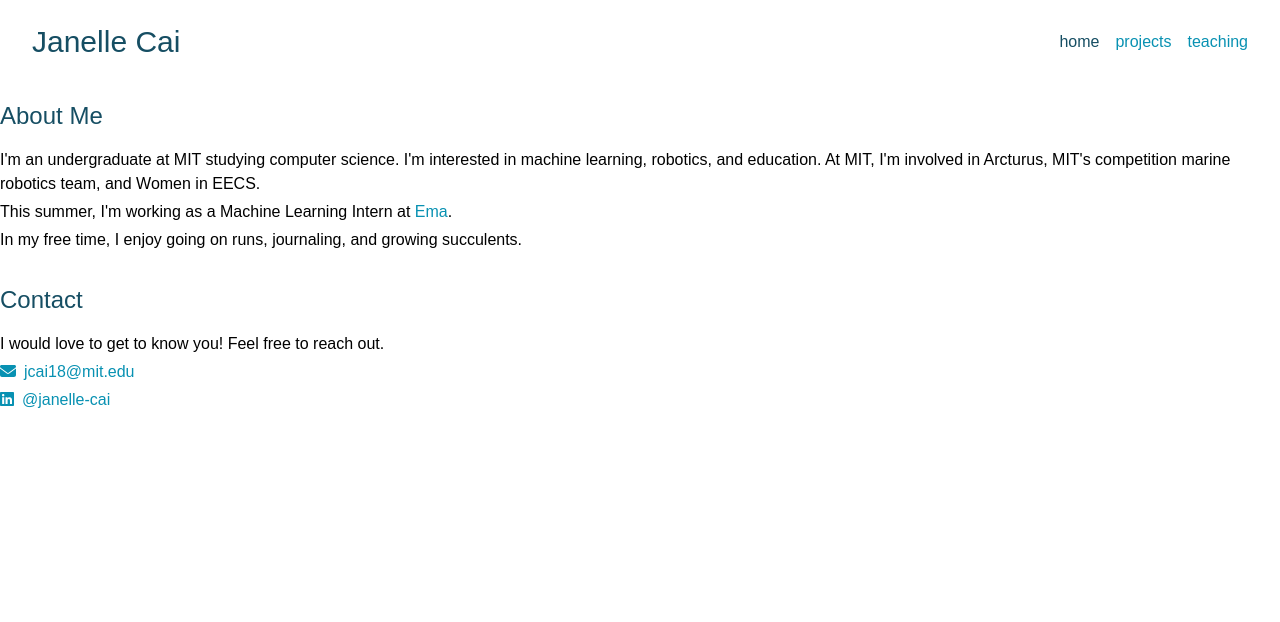
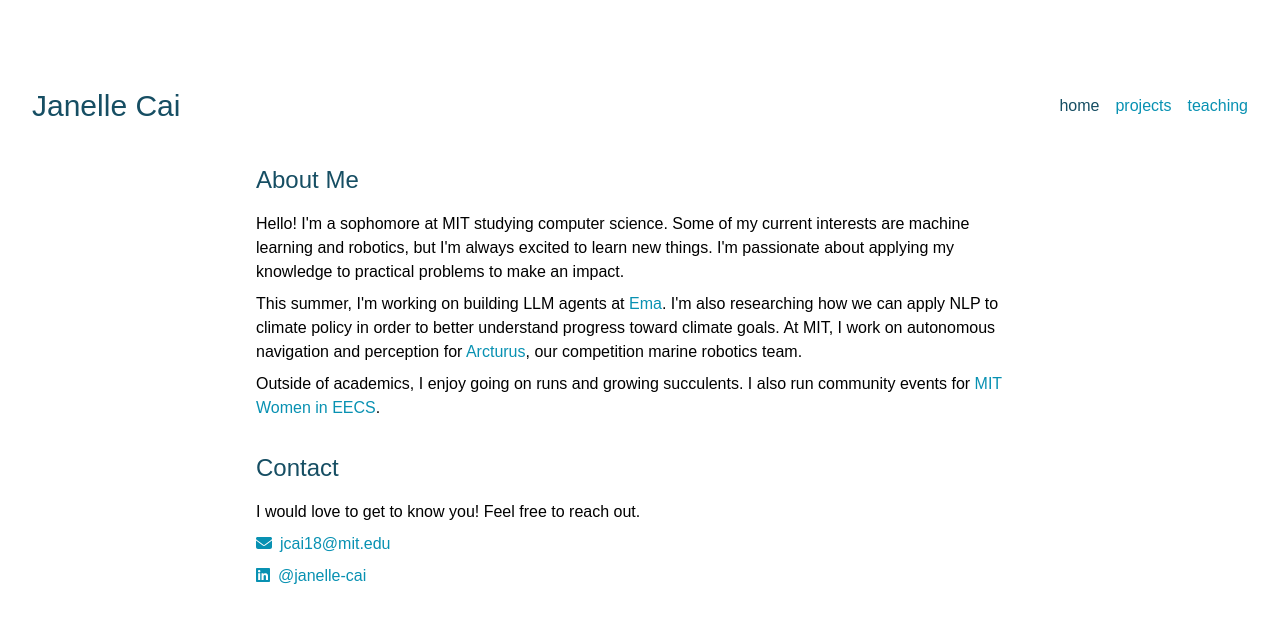
Before and after one commit to JanelleCai/janellecai.github.io, a React (Create React App) app: page / in a window 1280 px wide. Shown: the top 622 px of the page. Built offline with nearby package versions, Linux system fonts and the light colour scheme.

Commit message:
update homepage content and css

```diff
--- a/src/App.js
+++ b/src/App.js
@@ -8,9 +8,9 @@ import Teaching from './pages/Teaching';
 function App() {
   return (
     <Router>
-      <div className="App font-reg">
+      <div className="App font-reg mt-16">
         <Navbar />
-        <main className="container mx-auto mt-4 text-left">
+        <main className="mx-auto mt-4 text-left">
           <Routes>
             <Route path="/" element={<Home />} />
             <Route path="/projects" element={<Projects />} />
--- a/src/index.css
+++ b/src/index.css
@@ -30,6 +30,10 @@ code {
   @apply inline hover:text-cyan-900 text-cyan-600 transition-all;
 }
 
+.card-link {
+  @apply inline hover:text-cyan-900 text-cyan-600 transition-all;
+}
+
 .button-border{
   @apply flex justify-center inline-block p-4 border-2 border-slate-200 rounded-lg hover:bg-slate-100 transition-all w-12 h-12;
 }
@@ -37,3 +41,19 @@ code {
 .button-icon{
   @apply inline hover:text-slate-900 text-slate-600 transition-all text-xl;
 }
+
+.markdown-content ul {
+  @apply list-disc pl-5 mb-4;
+}
+
+.markdown-content li {
+  @apply mb-2;
+}
+
+.markdown-content p {
+  @apply mb-4;
+}
+
+.markdown-content h1 {
+  @apply mb-4;
+}
--- a/src/pages/Home.js
+++ b/src/pages/Home.js
@@ -3,35 +3,48 @@ import { FontAwesomeIcon } from "@fortawesome/react-fontawesome";
 import { faEnvelope } from "@fortawesome/free-solid-svg-icons";
 import { faLinkedin } from "@fortawesome/free-brands-svg-icons";
 
+function Link({ text, link }) {
+  return (
+    <a
+      className="paragraph-link"
+      href={link}
+      target="_blank"
+      rel="noopener noreferrer"
+    >
+      {text}
+    </a>
+  );
+}
+
 function Home() {
   return (
-    <div className="container mx-auto space-y-8">
+    <div className="container mx-auto max-w-3xl space-y-8">
       <div className="space-y-4">
         <h1 className="page-header">About Me</h1>
-        <div className="text-base space-y-1">
+        <div className="text-base space-y-2">
           <p>
-            I'm an undergraduate at MIT studying computer science. I'm interested in
-            machine learning, robotics, and education. At MIT, I'm involved in Arcturus,
-            MIT's competition marine robotics team, and Women in EECS.
+            Hello! I'm a sophomore at MIT studying computer science. Some of my current interests
+            are machine learning and robotics, but I'm always excited to learn new things. I'm
+            passionate about applying my knowledge to practical problems to make an impact.
           </p>
           <p>
-            This summer, I'm working as a Machine Learning Intern at{" "}
-            <a
-              className="paragraph-link"
-              href="https://www.ema.co/"
-            >
-              Ema
-            </a>
-            .
+            This summer, I'm working on building LLM agents at{" "}
+            <Link text="Ema" link="https://www.ema.co/"/>.
+            I'm also researching how we can apply NLP to climate policy in order to better
+            understand progress toward climate goals.
+            At MIT, I work on autonomous navigation and perception for {" "}
+            <Link text="Arcturus" link="https://arcturus.mit.edu.com/"/>,
+            our competition marine robotics team.
           </p>
           <p>
-            In my free time, I enjoy going on runs, journaling, and growing succulents.
+            Outside of academics, I enjoy going on runs and growing succulents. I also run
+            community events for {" "}<Link text="MIT Women in EECS" link="https://wieecs.mit.edu/"/>.
           </p>
         </div>
       </div>
       <div className="space-y-4">
         <h1 className="page-header">Contact</h1>
-        <div className="text-base space-y-1">
+        <div className="text-base space-y-2">
           <p>
             I would love to get to know you! Feel free to reach out.
           </p>
```
